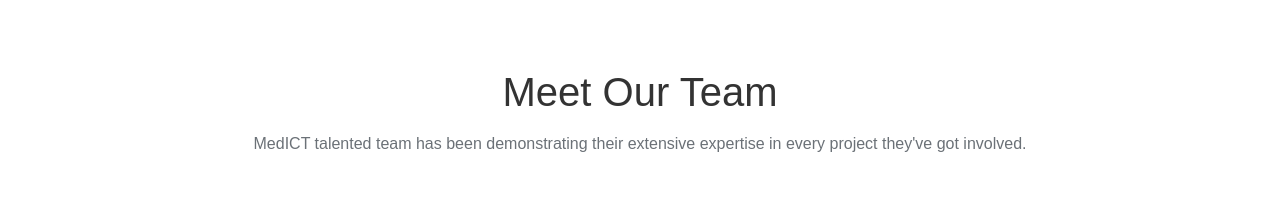
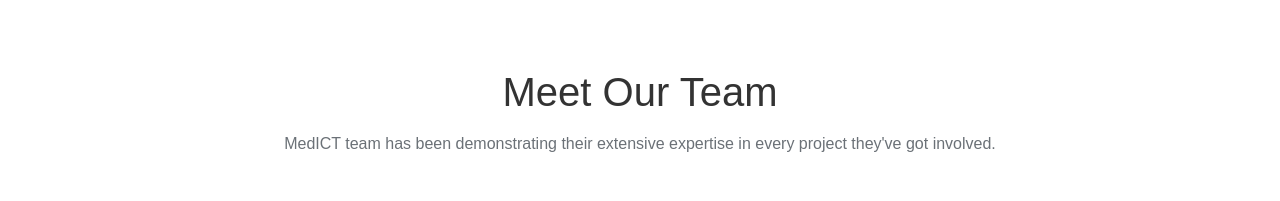
Before and after one commit to 321Gang/medict-landing-page, a plain HTML site: page index.html in a window 1280 px wide. Shown: the part 4520-4721 px from the top of the page. Drawn offline with Linux system fonts and the light colour scheme.

```diff
--- a/index.html
+++ b/index.html
@@ -222,7 +222,7 @@
     <div class="container-lg px-lg-5">
         <div class="text-center mb-5">
             <h1 class="mb-3">Meet Our Team</h1>
-            <p>MedICT talented team has been demonstrating their extensive expertise in every project they've got
+            <p>MedICT team has been demonstrating their extensive expertise in every project they've got
                 involved.</p>
         </div>
         <div class="row gx-5 gy-5">
```
